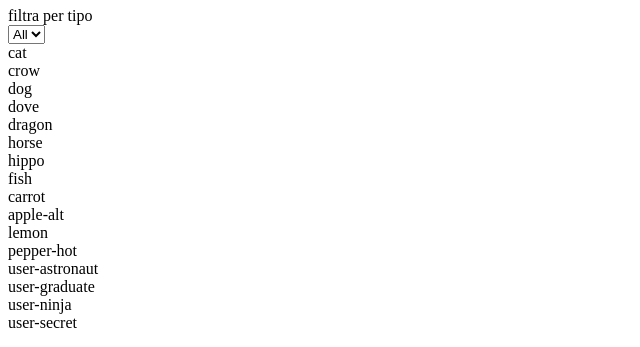
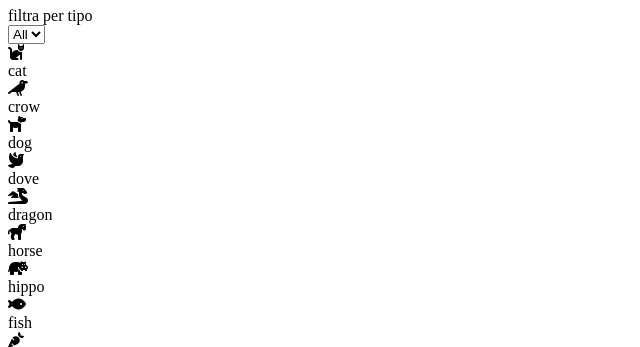
Before and after one commit to SimoCrash/js-es6-icons, a plain HTML site: page index.html in a window 1280 px wide. Shown: the part 73-420 px from the top of the page, without its empty margins (0-640 px from the left). Drawn offline with Linux system fonts and the light colour scheme.

Commit message:
icone fatte

```diff
--- a/index.html
+++ b/index.html
@@ -6,10 +6,8 @@
     <meta name="viewport" content="width=device-width, initial-scale=1.0">
     <title>Icon</title>
 
-    <!-- link font -->
-    <link rel="preconnect" href="https://fonts.googleapis.com">
-    <link rel="preconnect" href="https://fonts.gstatic.com" crossorigin>
-    <link href="https://fonts.googleapis.com/css2?family=Open+Sans:wght@300;400;500;600;700;800&display=swap" rel="stylesheet">
+    <!-- link fontawesome  -->
+    <link rel="stylesheet" href="https://cdnjs.cloudflare.com/ajax/libs/font-awesome/6.2.0/css/all.min.css" integrity="sha512-xh6O/CkQoPOWDdYTDqeRdPCVd1SpvCA9XXcUnZS2FmJNp1coAFzvtCN9BmamE+4aHK8yyUHUSCcJHgXloTyT2A==" crossorigin="anonymous" referrerpolicy="no-referrer" />
 
     <!-- link css -->
     <link rel="stylesheet" href="css/style.css">
--- a/js/data.js
+++ b/js/data.js
@@ -3,112 +3,112 @@ const arrCard = [
 		name: 'cat',
 		prefix: 'fa-',
 		type: 'animal',
-		family: 'fas',
+		family: 'fa',
 		color: 'orange'
 	},
 	{
 		name: 'crow',
 		prefix: 'fa-',
 		type: 'animal',
-		family: 'fas',
+		family: 'fa',
 		color: 'orange'
 	},
 	{
 		name: 'dog',
 		prefix: 'fa-',
 		type: 'animal',
-		family: 'fas',
+		family: 'fa',
 		color: 'orange'
 	},
 	{
 		name: 'dove',
 		prefix: 'fa-',
 		type: 'animal',
-		family: 'fas',
+		family: 'fa',
 		color: 'orange'
 	},
 	{
 		name: 'dragon',
 		prefix: 'fa-',
 		type: 'animal',
-		family: 'fas',
+		family: 'fa',
 		color: 'orange'
 	},
 	{
 		name: 'horse',
 		prefix: 'fa-',
 		type: 'animal',
-		family: 'fas',
+		family: 'fa',
 		color: 'orange'
 	},
 	{
 		name: 'hippo',
 		prefix: 'fa-',
 		type: 'animal',
-		family: 'fas',
+		family: 'fa',
 		color: 'orange'
 	},
 	{
 		name: 'fish',
 		prefix: 'fa-',
 		type: 'animal',
-		family: 'fas',
+		family: 'fa',
 		color: 'orange'
 	},
 	{
 		name: 'carrot',
 		prefix: 'fa-',
 		type: 'vegetable',
-		family: 'fas',
+		family: 'fa',
 		color: 'green'
 	},
 	{
 		name: 'apple-alt',
 		prefix: 'fa-',
 		type: 'vegetable',
-		family: 'fas',
+		family: 'fa',
 		color: 'green'
 	},
 	{
 		name: 'lemon',
 		prefix: 'fa-',
 		type: 'vegetable',
-		family: 'fas',
+		family: 'fa',
 		color: 'green'
 	},
 	{
 		name: 'pepper-hot',
 		prefix: 'fa-',
 		type: 'vegetable',
-		family: 'fas',
+		family: 'fa',
 		color: 'green'
 	},
 	{
 		name: 'user-astronaut',
 		prefix: 'fa-',
 		type: 'user',
-		family: 'fas',
+		family: 'fa',
 		color: 'blue'
 	},
 	{
 		name: 'user-graduate',
 		prefix: 'fa-',
 		type: 'user',
-		family: 'fas',
+		family: 'fa',
 		color: 'blue'
 	},
 	{
 		name: 'user-ninja',
 		prefix: 'fa-',
 		type: 'user',
-		family: 'fas',
+		family: 'fa',
 		color: 'blue'
 	},
 	{
 		name: 'user-secret',
 		prefix: 'fa-',
 		type: 'user',
-		family: 'fas',
+		family: 'fa',
 		color: 'blue'
 	}
 ];
@@ -122,10 +122,10 @@ const arrCard = [
 arrCard.forEach((element) => {
 	const eleCard = document.querySelector(".cards");
 	let card = document.createElement("div");
-	// card = document.classList.add("card");
+	card.classList.add("card");
 	eleCard.append(card);
 	card.innerHTML = `
-	<i class=" ${element.family} ${element.prefix}${element.name}"></i>
+	<i class="${element.family}-solid ${element.prefix}${element.name}"></i>
 	<div> ${element.name} </div>
 	`
 
```
